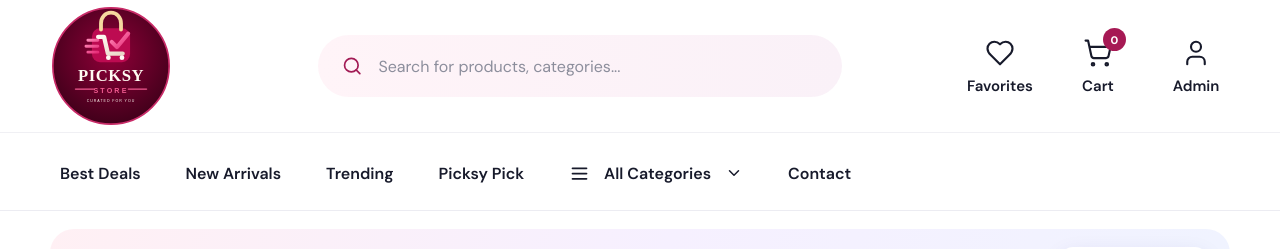
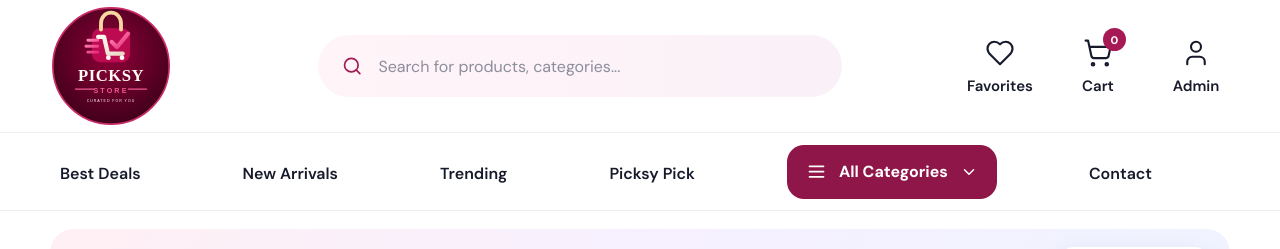
Before and after one commit to thepicksystore/Picksy-Store, a React (Vite) app: page / in a window 1280 px wide. Shown: the top 249 px of the page. Built offline with nearby package versions, Linux system fonts and the light colour scheme; no server answers; the database is empty.

Commit message:
Style restructured public header

```diff
--- a/src/styles.css
+++ b/src/styles.css
@@ -177,9 +177,9 @@ a{
 .header-nav-inner{
   min-height:77px;
   display:grid;
-  grid-template-columns:250px 1fr 48px;
-  align-items:center;
-  gap:30px;
+  grid-template-columns:1fr 48px;
+  align-items:center;
+  gap:20px;
 }
 
 .all-categories-button{
@@ -204,8 +204,8 @@ a{
 .desktop-nav{
   display:flex;
   align-items:center;
-  justify-content:space-around;
-  gap:25px;
+  justify-content:space-between;
+  gap:16px;
   height:77px;
 }
 
@@ -236,6 +236,33 @@ a{
   left:50%;
   transform:translateX(-50%);
   border-radius:3px;
+}
+
+.desktop-nav .all-categories-button{
+  height:54px;
+  min-width:210px;
+  border:0;
+  border-radius:17px;
+  background:#8f1648;
+  color:#fff;
+  display:flex;
+  align-items:center;
+  justify-content:center;
+  gap:12px;
+  font-size:16px;
+  font-weight:700;
+  cursor:pointer;
+  padding:0 18px;
+}
+
+.desktop-nav .all-categories-button:hover,
+.desktop-nav .all-categories-button.active{
+  background:#76113b;
+  color:#fff;
+}
+
+.desktop-nav .all-categories-button:after{
+  display:none;
 }
 
 .header-nav-inner .menu-button{
@@ -4102,7 +4129,7 @@ body,
   }
 
   .header-nav-inner{
-    grid-template-columns:210px 1fr 40px;
+    grid-template-columns:1fr 40px;
     gap:18px;
   }
 
@@ -4118,6 +4145,12 @@ body,
     font-size:14px;
     padding-left:6px;
     padding-right:6px;
+  }
+
+  .desktop-nav .all-categories-button{
+    min-width:175px;
+    height:48px;
+    font-size:14px;
   }
 }
 
```
